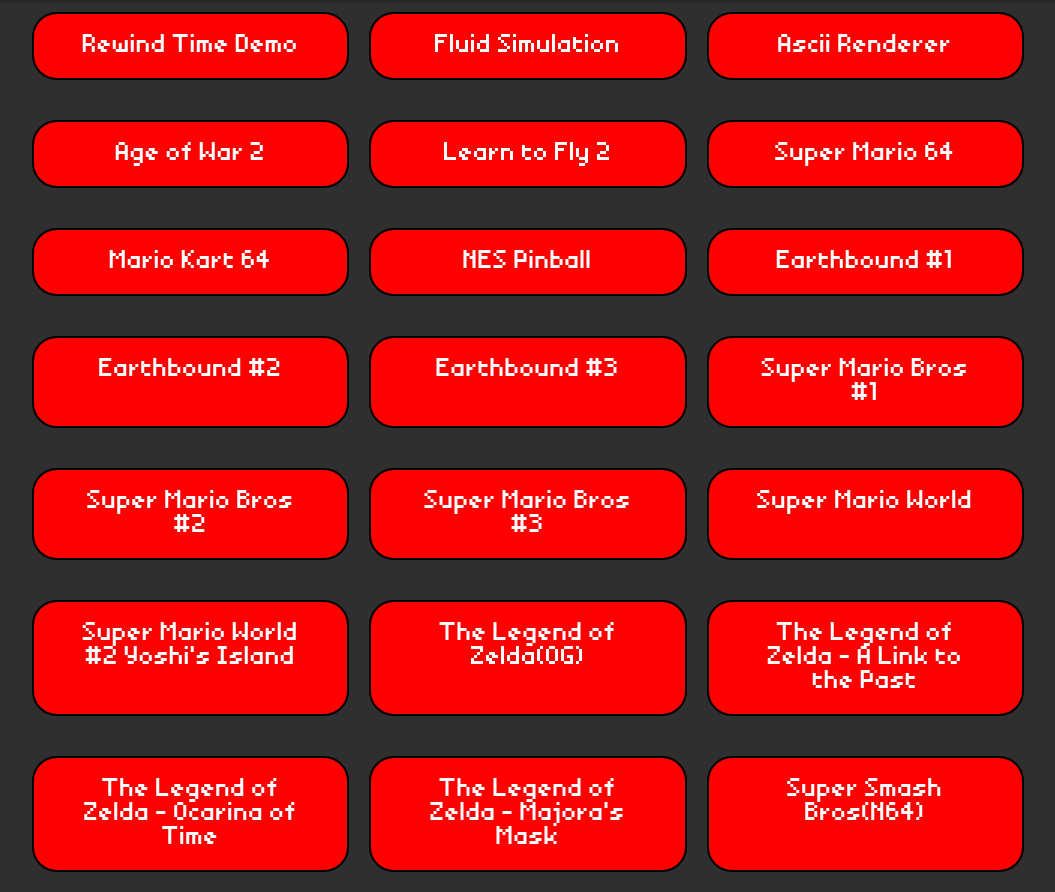
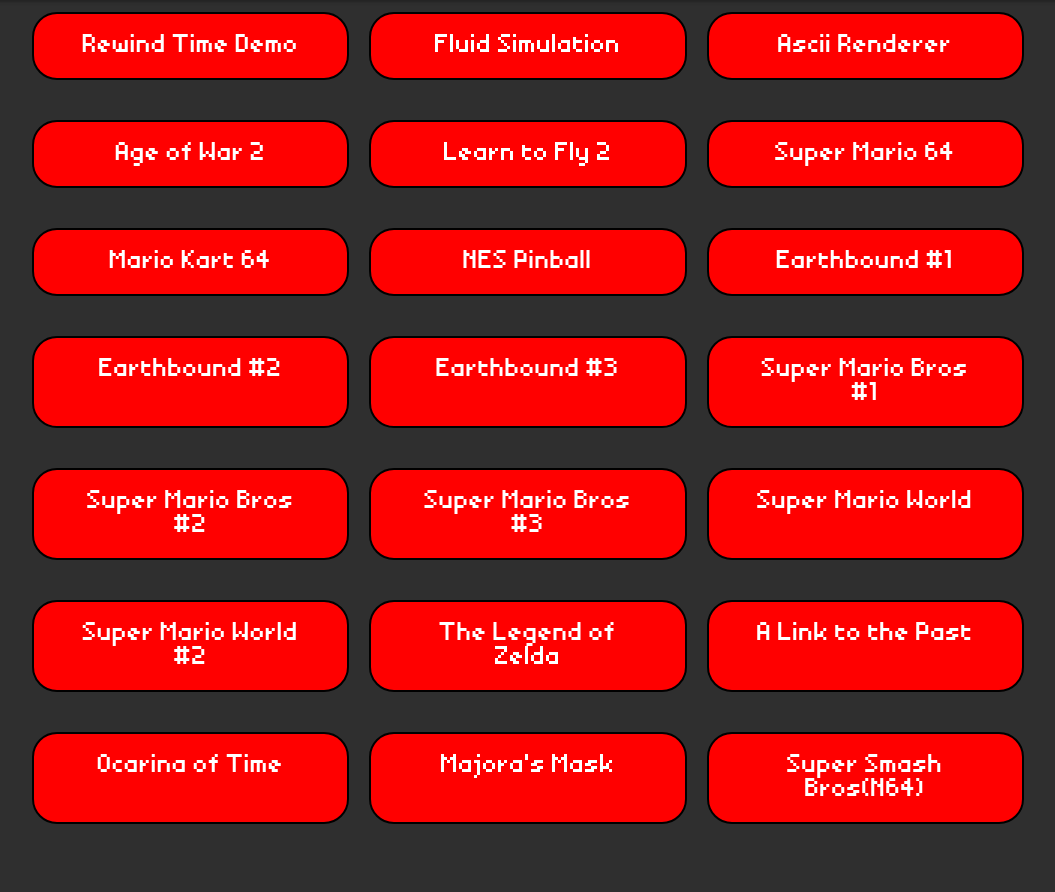
Before and after one commit to ColinThePanda/Website, a plain HTML site: page index.html in a window 1280 px wide. Shown: the part 88-980 px from the top of the page, without its empty margins (112-1167 px from the left). After the commit the page ends 932 px from the top, so only its background shows below. Drawn offline with Linux system fonts and the light colour scheme.

Commit message:
reduced button text length

```diff
--- a/index.html
+++ b/index.html
@@ -27,21 +27,11 @@
 				<a class="game-link" href="game13/index.html">Super Mario Bros #2</a>
 				<a class="game-link" href="game14/index.html">Super Mario Bros #3</a>
 				<a class="game-link" href="game15/index.html">Super Mario World</a>
-				<a class="game-link" href="game16/index.html"
-					>Super Mario World #2 Yoshi's Island</a
-				>
-				<a class="game-link" href="game17/index.html"
-					>The Legend of Zelda(OG)</a
-				>
-				<a class="game-link" href="game18/index.html"
-					>The Legend of Zelda - A Link to the Past</a
-				>
-				<a class="game-link" href="game19/index.html"
-					>The Legend of Zelda - Ocarina of Time</a
-				>
-				<a class="game-link" href="game20/index.html"
-					>The Legend of Zelda - Majora's Mask</a
-				>
+				<a class="game-link" href="game16/index.html">Super Mario World #2</a>
+				<a class="game-link" href="game17/index.html">The Legend of Zelda</a>
+				<a class="game-link" href="game18/index.html">A Link to the Past</a>
+				<a class="game-link" href="game19/index.html">Ocarina of Time</a>
+				<a class="game-link" href="game20/index.html">Majora's Mask</a>
 				<a class="game-link" href="game21/index.html">Super Smash Bros(N64)</a>
 				<!-- Add more links as you add games -->
 			</div>
```
